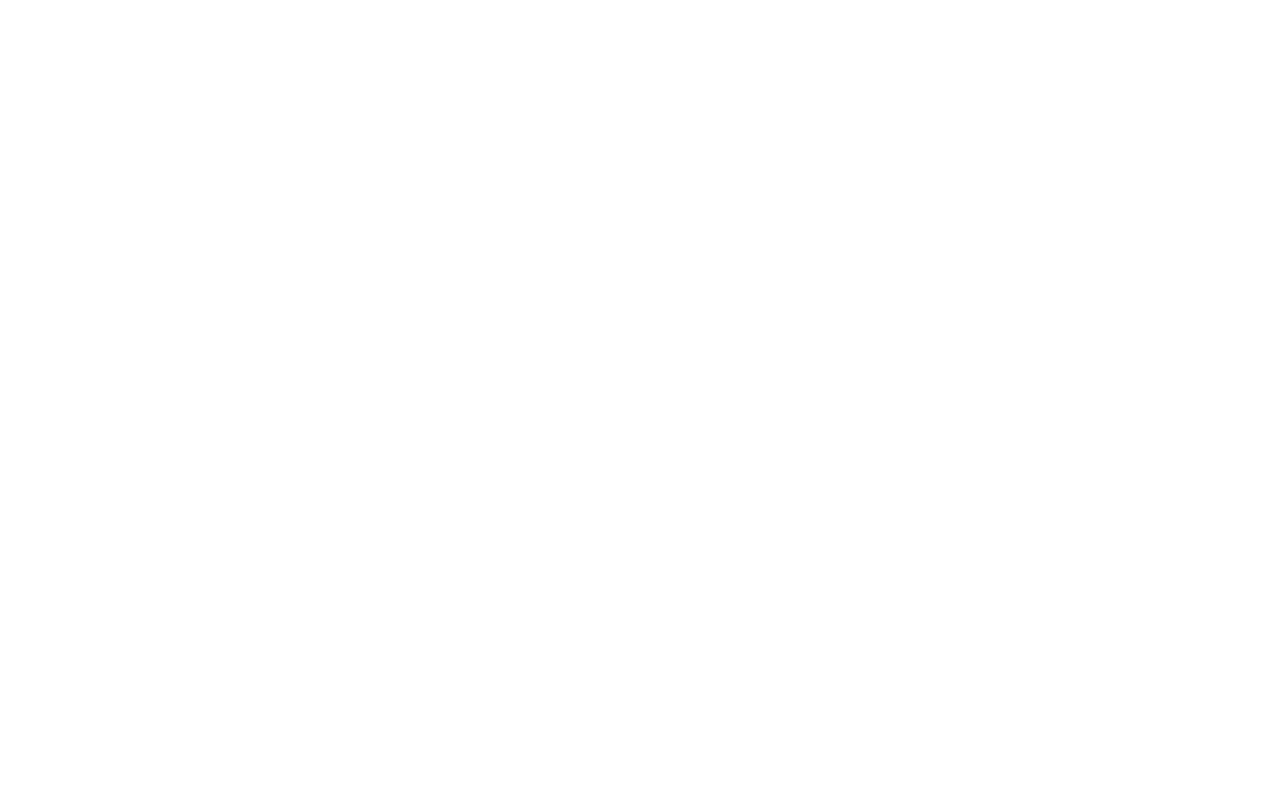
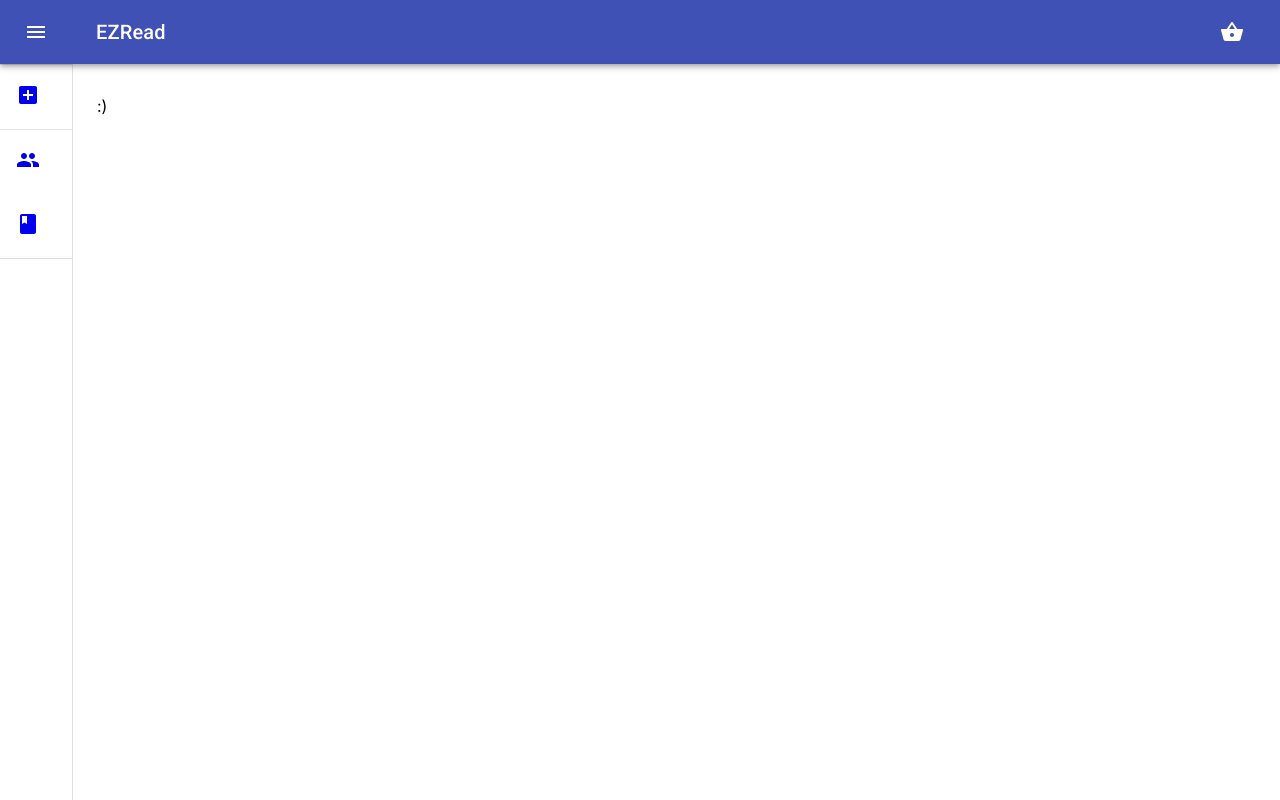
Before and after one commit to gpeitzner/SA_EZREAD, a React (Create React App) app in the folder src/frontend/: page / in a window 1280 px wide. Built offline with nearby package versions, Linux system fonts and the light colour scheme.

Commit message:
[add] main route

```diff
--- a/src/frontend/package.json
+++ b/src/frontend/package.json
@@ -4,10 +4,12 @@
   "private": true,
   "dependencies": {
     "@material-ui/core": "^4.11.4",
+    "@material-ui/icons": "^4.11.2",
     "@testing-library/jest-dom": "^5.11.4",
     "@testing-library/react": "^11.1.0",
     "@testing-library/user-event": "^12.1.10",
     "bootstrap": "^5.0.1",
+    "clsx": "^1.1.1",
     "node-sass": "^6.0.0",
     "react": "^17.0.2",
     "react-bootstrap": "^1.6.1",
--- a/src/frontend/src/App.js
+++ b/src/frontend/src/App.js
@@ -5,7 +5,7 @@
 } from "react-router-dom";
 import Login from './containers/Login'
 import Register from './containers/Register'
-
+import Main from './containers/Main'
 
 
 
@@ -20,7 +20,7 @@
             <Register />
           </Route>
           <Route path="/">
-            <div />
+            <Main />
           </Route>
         </Switch>
     </Router>
--- /dev/null
+++ b/src/frontend/src/containers/Main/Main.jsx
@@ -0,0 +1,206 @@
+import * as React from 'react'
+import {
+    Switch,
+    Route,
+    Link
+  } from "react-router-dom";
+import { makeStyles } from '@material-ui/core/styles';
+import IconButton from '@material-ui/core/IconButton';
+import MenuIcon from '@material-ui/icons/Menu';
+import Typography from '@material-ui/core/Typography';
+import clsx from 'clsx';
+import Badge from '@material-ui/core/Badge';
+import ShoppingBasketIcon from '@material-ui/icons/ShoppingBasket';
+import { AppBar, Toolbar } from '@material-ui/core';
+import Drawer from '@material-ui/core/Drawer';
+import ChevronLeftIcon from '@material-ui/icons/ChevronLeft';
+import Divider from '@material-ui/core/Divider';
+import Container from '@material-ui/core/Container';
+import List from '@material-ui/core/List';
+import ListItem from '@material-ui/core/ListItem';
+import ListItemIcon from '@material-ui/core/ListItemIcon';
+import ListItemText from '@material-ui/core/ListItemText';
+import AddBoxIcon from '@material-ui/icons/AddBox';
+import BookIcon from '@material-ui/icons/Book';
+import PeopleIcon from '@material-ui/icons/People';
+
+
+const drawerWidth = 240;
+const useStyles = makeStyles((theme) => ({
+    root: {
+        display: 'flex'
+    },
+    toolbar: {
+        paddingRight: 24, // keep right padding when drawer closed
+    },
+    toolbarIcon: {
+        display: 'flex',
+        alignItems: 'center',
+        justifyContent: 'flex-end',
+        padding: '0 8px',
+        ...theme.mixins.toolbar,
+    },
+    appBar: {
+        zIndex: theme.zIndex.drawer + 1,
+        transition: theme.transitions.create(['width', 'margin'], {
+            easing: theme.transitions.easing.sharp,
+            duration: theme.transitions.duration.leavingScreen,
+        }),
+        },
+    appBarShift: {
+        marginLeft: drawerWidth,
+        width: `calc(100% - ${drawerWidth}px)`,
+        transition: theme.transitions.create(['width', 'margin'], {
+            easing: theme.transitions.easing.sharp,
+            duration: theme.transitions.duration.enteringScreen,
+        }),
+        },
+    menuButton: {
+        marginRight: 36,
+    },
+    menuButtonHidden: {
+        display: 'none',
+    },
+    title: {
+        flexGrow: 1,
+    },
+    drawerPaper: {
+        position: 'relative',
+        whiteSpace: 'nowrap',
+        width: drawerWidth,
+        transition: theme.transitions.create('width', {
+        easing: theme.transitions.easing.sharp,
+        duration: theme.transitions.duration.enteringScreen,
+        }),
+    },
+    drawerPaperClose: {
+        overflowX: 'hidden',
+        transition: theme.transitions.create('width', {
+        easing: theme.transitions.easing.sharp,
+        duration: theme.transitions.duration.leavingScreen,
+        }),
+        width: theme.spacing(7),
+        [theme.breakpoints.up('sm')]: {
+        width: theme.spacing(9),
+        },
+    },
+    appBarSpacer: theme.mixins.toolbar,
+    content: {
+        flexGrow: 1,
+        height: '100vh',
+        overflow: 'auto',
+    },
+    container: {
+        paddingTop: theme.spacing(4),
+        paddingBottom: theme.spacing(4),
+    },
+
+}))
+
+
+const Main = () => {
+    const classes = useStyles()
+    const [open, setOpen] = React.useState(false);
+
+    const handleDrawerOpen = () => {
+        setOpen(true);
+      };
+
+  const handleDrawerClose = () => {
+    setOpen(false);
+  };
+
+    return ( <div className={classes.root}>
+        <AppBar position="absolute" className={clsx(classes.appBar, open && classes.appBarShift)}>
+            <Toolbar className={classes.toolbar}>
+            <IconButton
+            edge="start"
+            color="inherit"
+            aria-label="open drawer"
+            onClick={handleDrawerOpen}
+            className={clsx(classes.menuButton, open && classes.menuButtonHidden)}
+          >
+            <MenuIcon />
+          </IconButton>
+          <Typography component="h1" variant="h6" color="inherit" noWrap className={classes.title}>
+            EZRead
+          </Typography>
+          <IconButton color="inherit">
+            <Badge badgeContent={0} color="secondary">
+              <ShoppingBasketIcon />
+            </Badge>
+          </IconButton>
+            </Toolbar>
+        </AppBar>
+
+      <Drawer
+        variant="permanent"
+        classes={{
+          paper: clsx(classes.drawerPaper, !open && classes.drawerPaperClose),
+        }}
+        open={open}
+      >
+        <div className={classes.toolbarIcon}>
+          <IconButton onClick={handleDrawerClose}>
+            <ChevronLeftIcon />
+          </IconButton>
+        </div>
+        <Divider />
+        <List>
+            <ListItem>
+            <ListItemIcon>
+                <Link to="/add-book">
+                    <AddBoxIcon />
+                </Link>
+            </ListItemIcon>
+            <Link to="/add-book">
+                <ListItemText primary="add book" />
+            </Link>
+            </ListItem>
+        </List>
+        <Divider />
+        <List>
+        <ListItem>
+            <ListItemIcon>
+                <Link to="/users">
+                    <PeopleIcon />
+                </Link>
+            </ListItemIcon>
+            <Link to="/users">
+                <ListItemText primary="Users" />
+            </Link>
+        </ListItem></List>
+        <List>
+        <ListItem>
+            <ListItemIcon>
+                <Link to="/">
+                    <BookIcon />
+                </Link>
+            </ListItemIcon>
+            <Link to="/">
+                <ListItemText primary="Books" />
+            </Link>
+        </ListItem>
+        </List>
+        <Divider />
+      </Drawer>
+      <main className={classes.content}>
+        <div className={classes.appBarSpacer} />
+        <Container maxWidth="lg" className={classes.container}>
+        <Switch>
+          <Route path="/users">
+            <div>books</div>
+          </Route>
+          <Route path="/add-book">
+            <div>add-book</div>
+          </Route>
+          <Route path="/">
+            <div>:)</div>
+          </Route>
+        </Switch>
+        </Container>
+      </main>
+    </div> )
+}
+
+export default Main
--- /dev/null
+++ b/src/frontend/src/containers/Main/index.js
@@ -0,0 +1,3 @@
+import Main from './Main'
+
+export default Main
```
Also changed, not shown: 1 other file (tests, documents, lock files or other folders).
